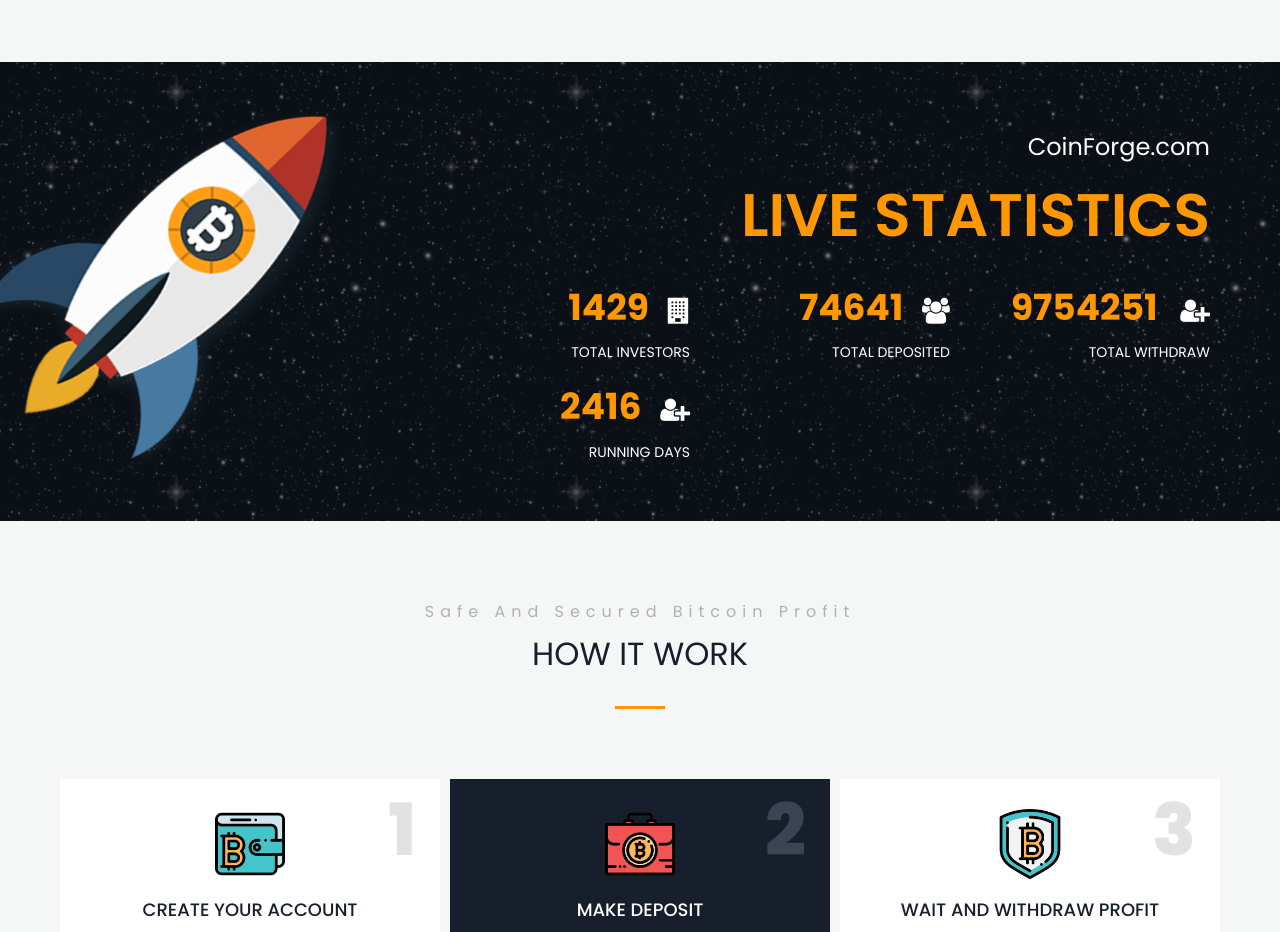
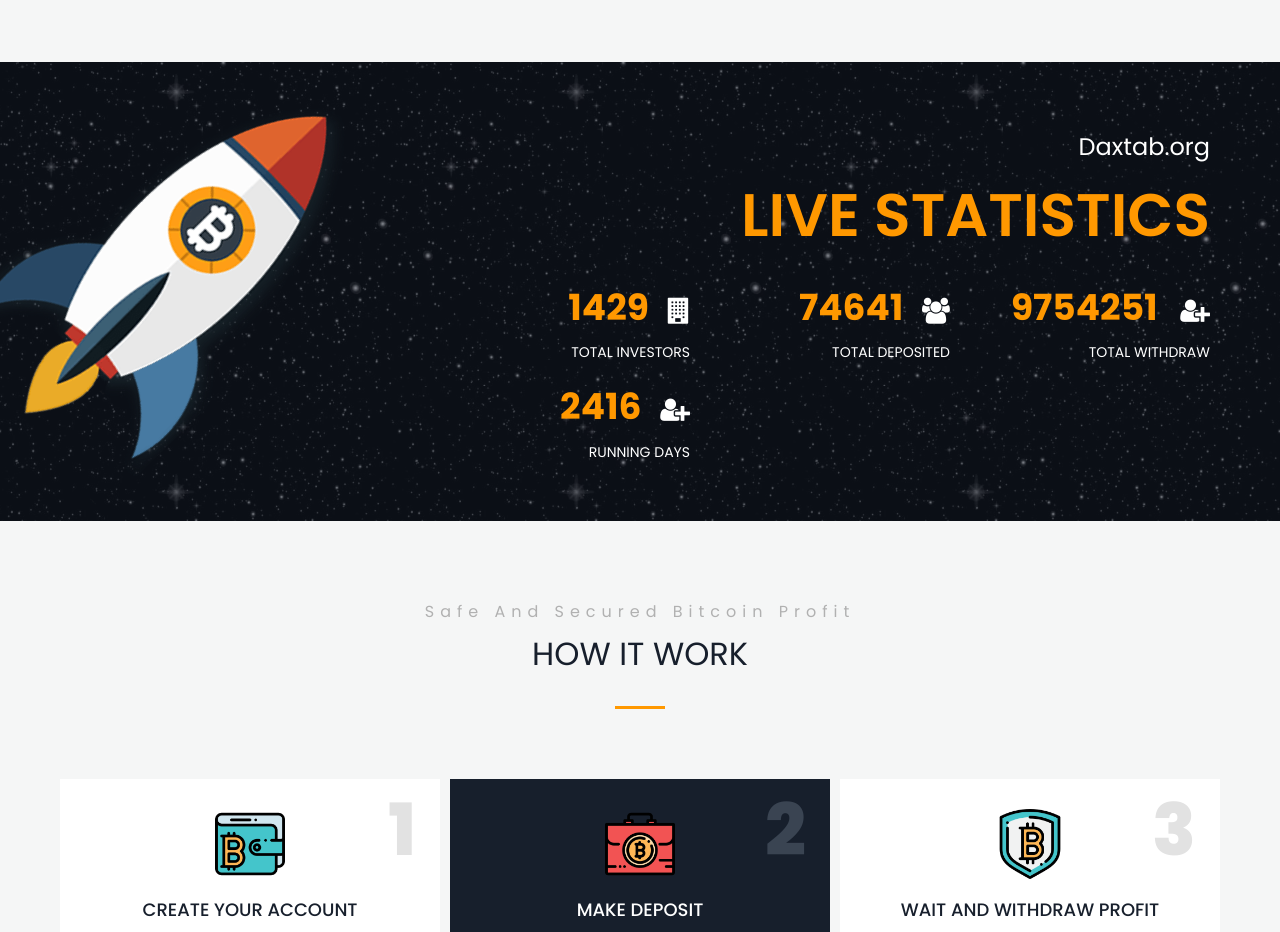
Before and after one commit to Webgeniusgeek/daxtab, a plain HTML site: page index.html in a window 1280 px wide. Shown: the part 1600-2532 px from the top of the page. Drawn offline with Linux system fonts and the light colour scheme; a script that the page names is missing; files whose address does not match are found by name.

Commit message:
initial commit 3

```diff
--- a/index.html
+++ b/index.html
@@ -244,7 +244,7 @@
                                     font-weight: 700;
                                     border-width:0px;">
                                     <div style="font-family: 'Poppins', sans-serif; text-transform:uppercase ;">
-                                   		<span class="text-primary" style="padding-right:10px;">CoinForge</span><span class="text-white"></span>
+                                   		<span class="text-primary" style="padding-right:10px;">Daxtab.org</span><span class="text-white"></span>
                                     </div>
 
                                     </div>
@@ -693,7 +693,7 @@
                         </div>
                         <div class="col-md-8 col-sm-6">
                             <div class="awesome-counter text-right text-white">
-                                <h3 class="font-24">CoinForge.com</h3>
+                                <h3 class="font-24">Daxtab.org</h3>
                                 <h2 class="font-60 font-weight-600"><span class="text-primary"> LIVE STATISTICS</span></h2>
                                 <p></p>
                             </div>
```
